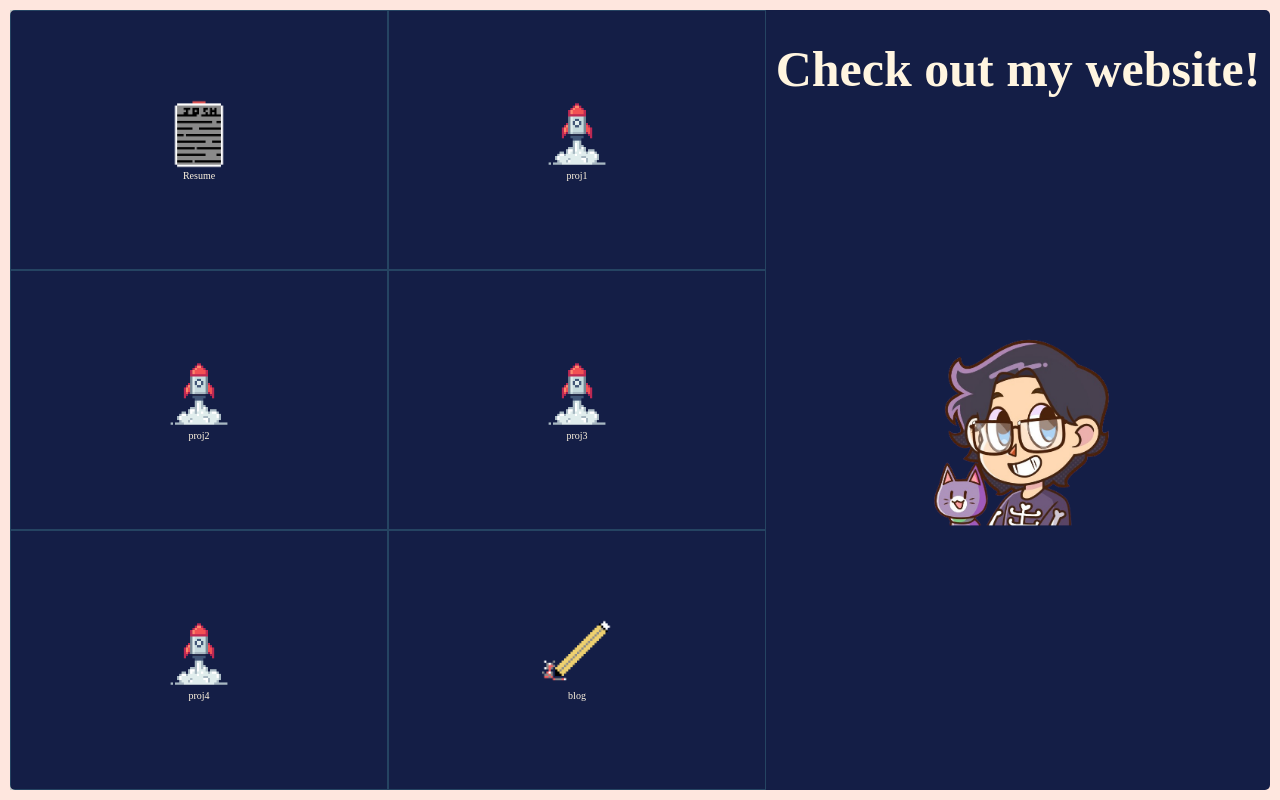
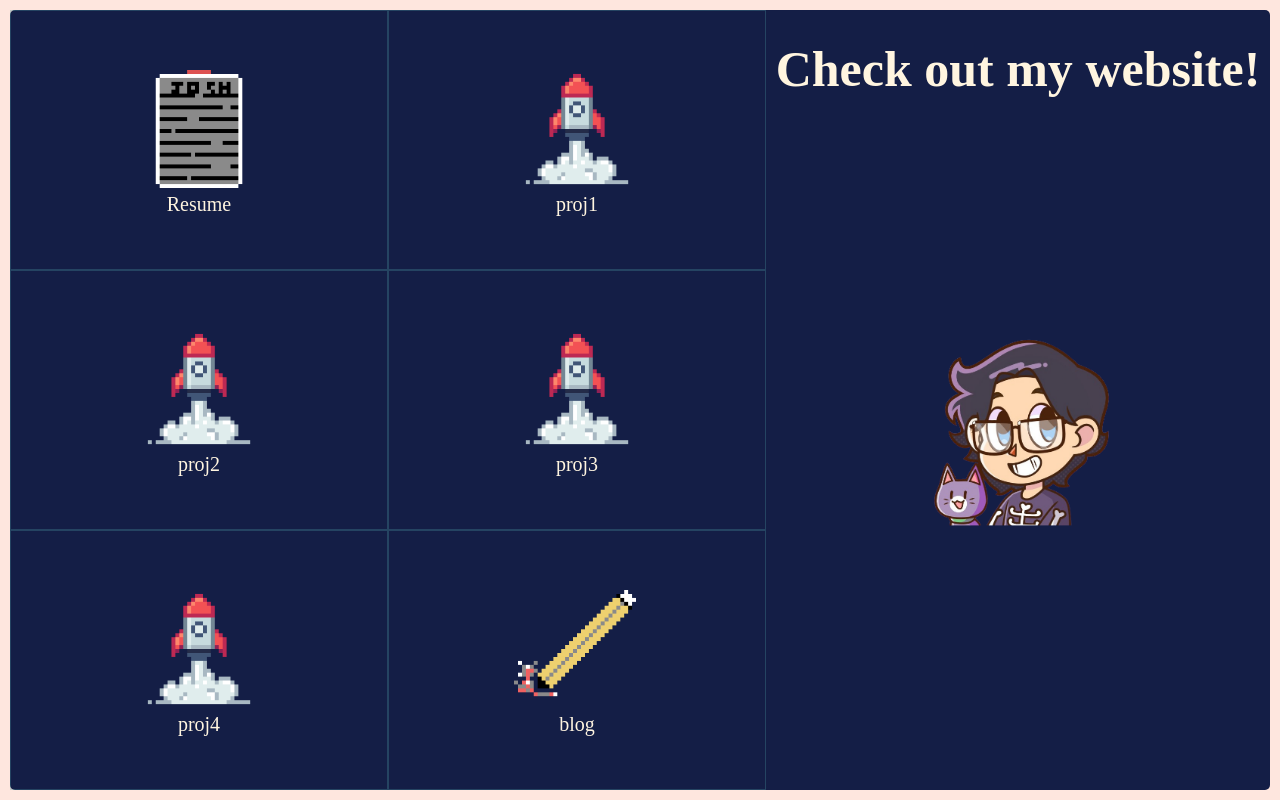
Before and after one commit to joshlarue/old.joshlarue.github.io, a React (Vite) app: page / in a window 1280 px wide. Built offline with nearby package versions, Linux system fonts and the light colour scheme.

Commit message:
p styling and icon sizing

```diff
--- a/src/App.css
+++ b/src/App.css
@@ -1,11 +1,12 @@
 :root {
   --base: #141E46;
   --text: #FFF5E0;
-  --accent: hsl(0, 82%, 66%);
+  --accent: #ef6161;
   --accent-transp: hsla(0, 82%, 66%, 0.234);
   --primary: hsl(189, 37%, 43%);
   --primary-transp: hsla(189, 37%, 43%, 0.353);
   --h1: 5rem;
+  --p: 2rem;
   font-size: 62.5%;
   background-color: #fee6de;
 }
@@ -19,6 +20,10 @@ h1 {
   font-size: var(--h1);
   text-align: center;
   height: 100px;
+}
+
+.icon-desc {
+  font-size: var(--p);
 }
 
 .app-inner {
@@ -54,8 +59,7 @@ h1 {
 }
 
 .icon-img img {
-  max-width: 7rem;
-  max-height: 7rem;
+  width: clamp(7rem, 5.736vw + 5.164rem, 13rem);
 }
 
 .right-side {
```
